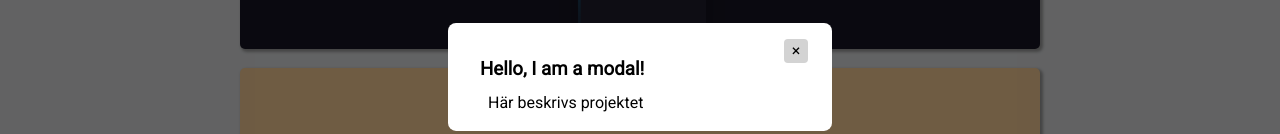
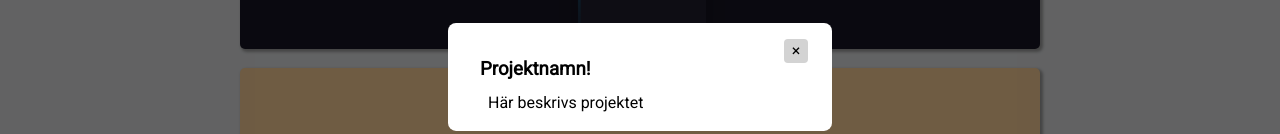
Before and after one commit to JerryChas/Uppgift-2---Dynamisk-sida, a plain HTML site: page portfolio.html in a window 1280 px wide. Both pictures are taken after a click on the element "Rotating border". Shown: the part 323-457 px from the top of the page. Drawn offline with Linux system fonts and the light colour scheme.

Commit message:
added class to h3 (modal-headline)

```diff
--- a/portfolio.html
+++ b/portfolio.html
@@ -59,7 +59,7 @@
         <div class="modal-content">
             <span class="close-button">&times;</span>
             <!-- ändrar från h1 till h3 -->
-            <h3>Hello, I am a modal!</h3>
+            <h3 class="modal-headline">Projektnamn!</h3>
             <!-- lägger till en p-tagg som ska innehålla projektbeskrivning -->
             <p class="modal-text-info">Här beskrivs projektet</p>
         </div>
```
